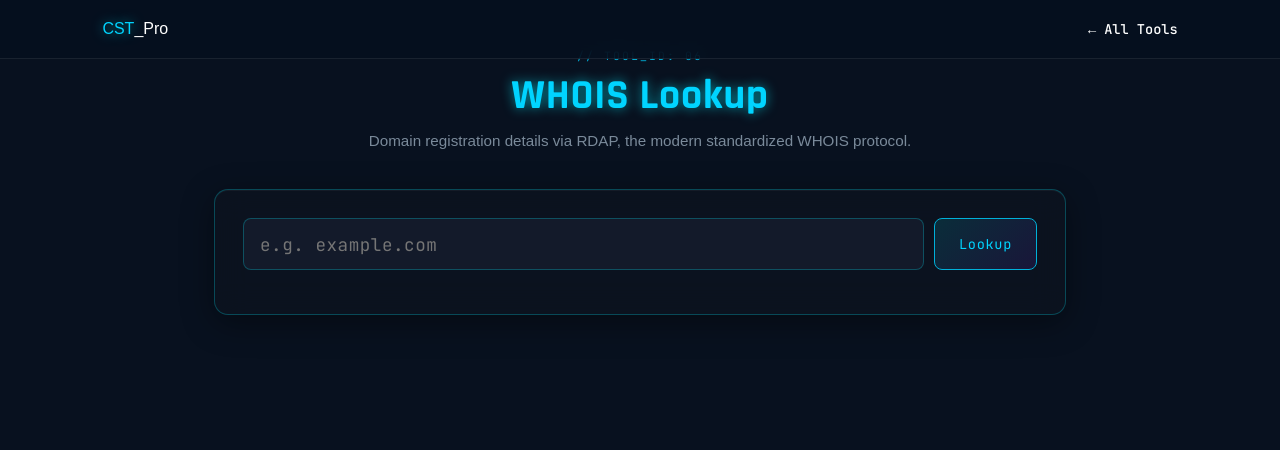
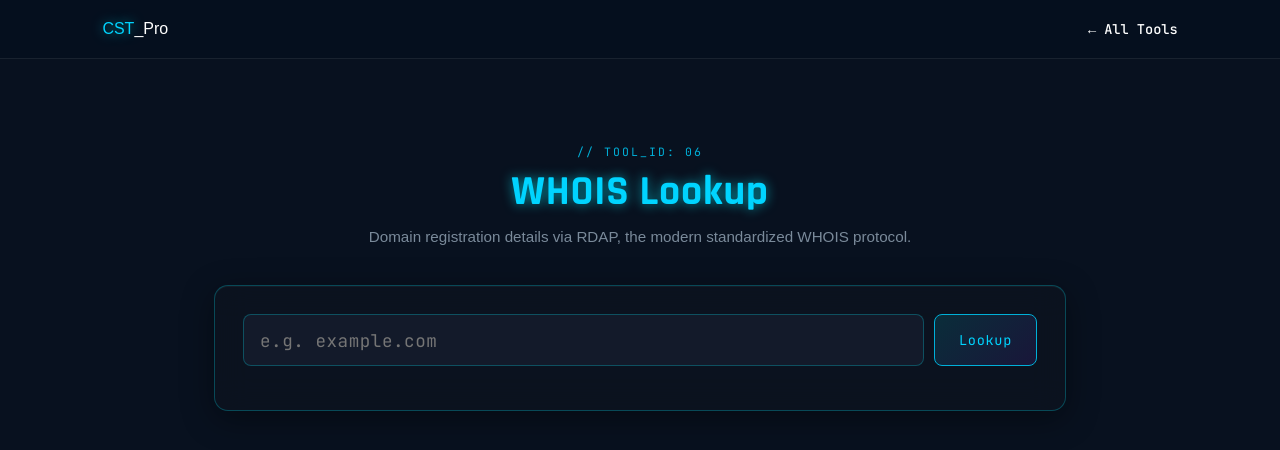
Before and after one commit to tayyabafatima557-png/cst-pro-frontend, a plain HTML site: page pages/whois.html in a window 1280 px wide. Drawn offline with Linux system fonts and the light colour scheme.

Commit message:
Fix navbar overlap on tool pages

```diff
--- a/css/toolkit-theme.css
+++ b/css/toolkit-theme.css
@@ -237,7 +237,7 @@ input[type="range"]::-webkit-slider-thumb {
 .tool-page {
   max-width: 900px;
   margin: 0 auto;
-  padding: 3rem 1.5rem 5rem;
+  padding: 9rem 1.5rem 5rem;   /* extra top clearance so content never sits under the fixed navbar */
   position: relative;
   z-index: 2;
 }
```
